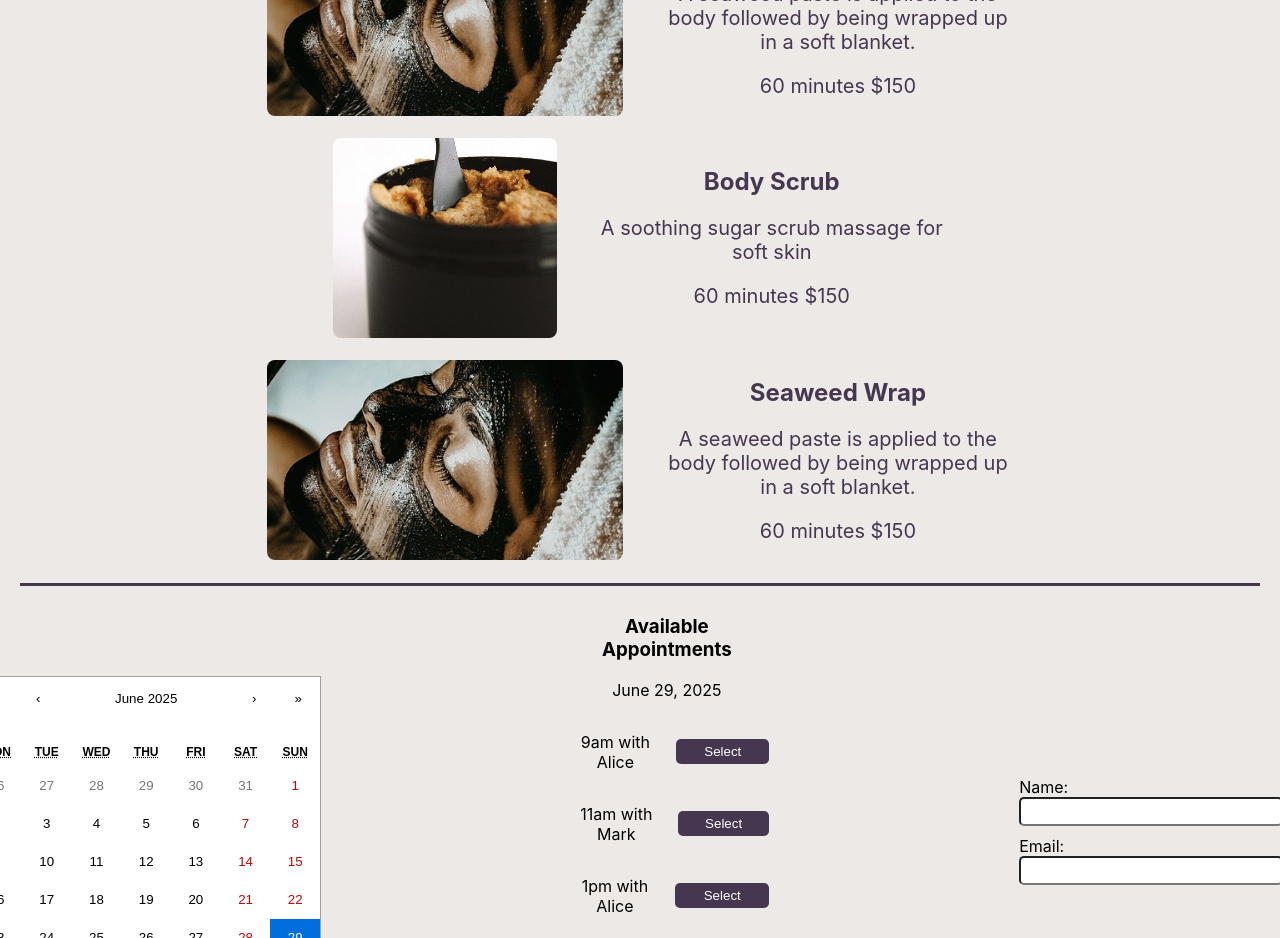
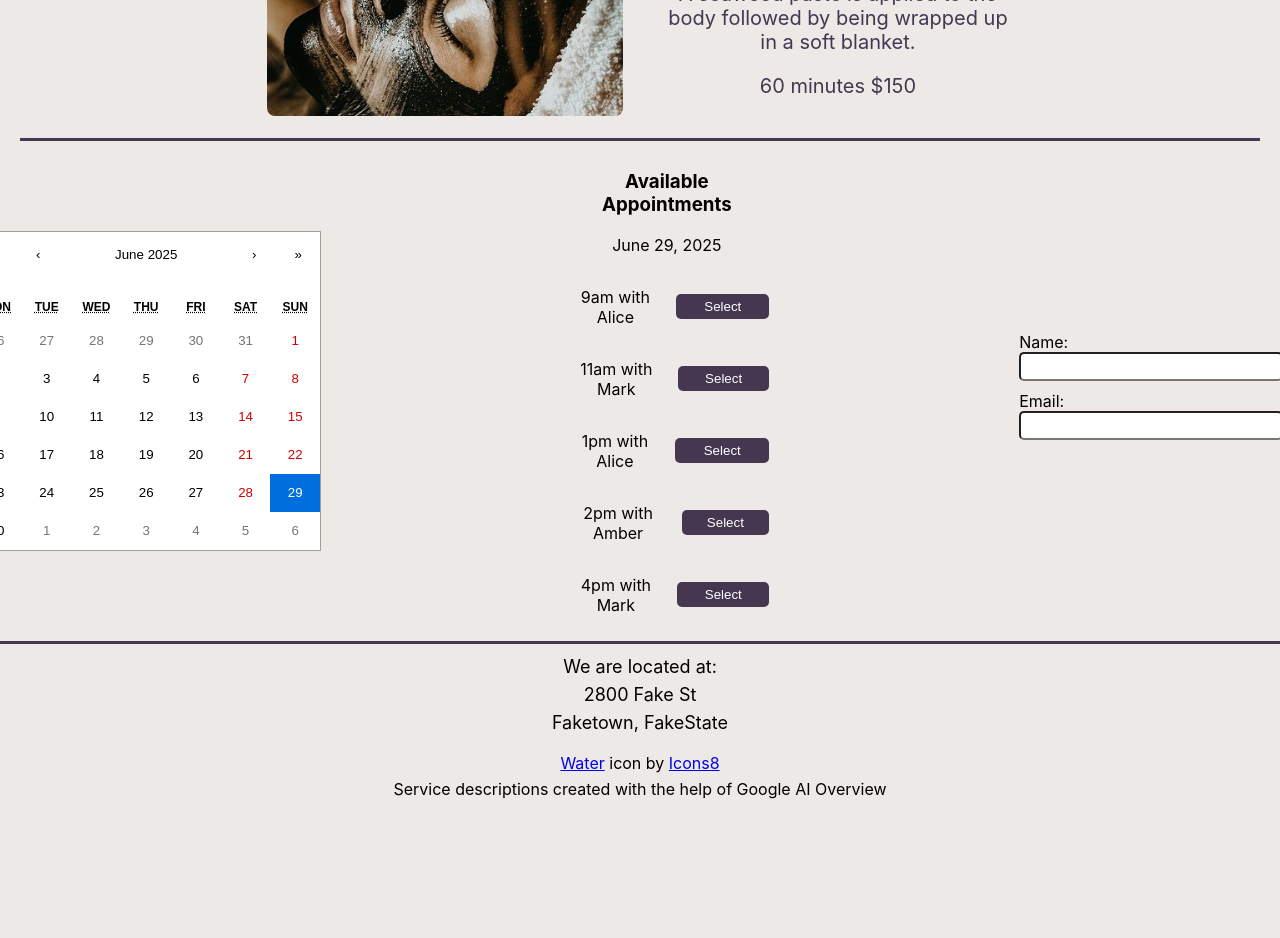
Before and after one commit to LaurenCummings/spa-project, a React (Vite) app: page / in a window 1280 px wide. Shown: the part 3500-4438 px from the top of the page. After the commit the page ends 4332 px from the top, so only its background shows below. Built offline with nearby package versions, Linux system fonts and the light colour scheme; a web font is replaced by a local one.

Commit message:
deleted old images and old hardcoded body treatment data

```diff
--- a/src/Services.js
+++ b/src/Services.js
@@ -77,7 +77,7 @@ export const bodyServices = [
         description: "A soothing sugar scrub massage for soft skin",
         duration: "60 minutes",
         price: "$150",
-        image: "./images/bodyscrub.jpg",
+        image: "./images/bodyscrub.jpg"
     },
     {
         id: 2,
@@ -85,6 +85,6 @@ export const bodyServices = [
         description: "A seaweed paste is applied to the body followed by being wrapped up in a soft blanket.",
         duration: "60 minutes",
         price: "$150",
-        image: "./images/seaweedwrap.jpg",
+        image: "./images/seaweedwrap.jpg"
     },
 ]
--- a/src/components/BodyTreatments.jsx
+++ b/src/components/BodyTreatments.jsx
@@ -1,6 +1,4 @@
 import '../css/BodyTreatments.css';
-import bodyscrub from '../assets/bodyscrub.jpg';
-import seaweedwrap from '../assets/seaweedwrap.jpg';
 import { forwardRef } from 'react';
 import { bodyServices } from '../Services.js';
 
@@ -23,22 +21,6 @@ const BodyTreatments = forwardRef((props, ref) => {
                         )
                     })
                 }
-                <div className="body-treatment-service">
-                    <img src={bodyscrub} alt="jar of body scrub" />
-                    <div>
-                        <h2>Body Scrub</h2>
-                        <p>A soothing sugar scrub massage for soft skin</p>
-                        <p>60 minutes $150</p>
-                    </div>
-                </div>
-                <div className="body-treatment-service">
-                    <img src={seaweedwrap} alt="seaweed wrap" />
-                    <div>
-                        <h2>Seaweed Wrap</h2>
-                        <p>A seaweed paste is applied to the body followed by being wrapped up in a soft blanket.</p>
-                        <p>60 minutes $150</p>
-                    </div>
-                </div>
             </div>
         </div>
     )
```
Also changed, not shown: src/assets/bodyscrub.jpg (deleted), src/assets/seaweedwrap.jpg (deleted).
